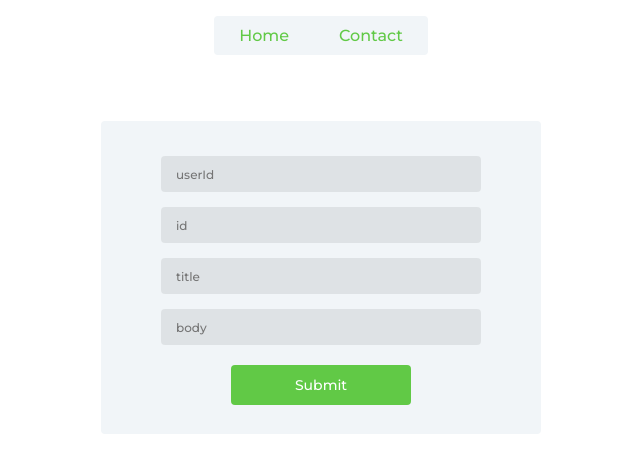
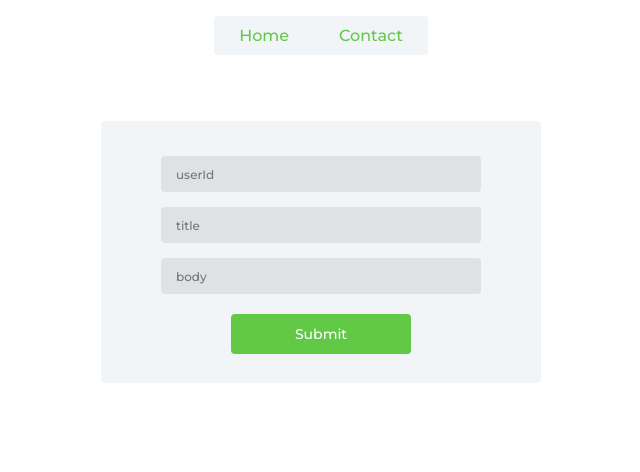
Before and after one commit to enesoncan/giphy-search, a React (Create React App) app: page /contact in a window 1280 px wide. Shown: the top 472 px of the page, without its empty margins (319-959 px from the left). Built offline with nearby package versions, Linux system fonts and the light colour scheme.

Commit message:
fix contact form

```diff
--- a/src/components/contact/index.js
+++ b/src/components/contact/index.js
@@ -8,13 +8,9 @@ class Contact extends Component {
 
     this.state = {
       userId: "",
-      id: "",
       title: "",
       body: "",
-      errorUserId: "",
-      errorId: "",
-      errorTitle: "",
-      errorBody: ""
+      errors: { errorUserId: "", errorTitle: "", errorBody: "" }
     };
   }
 
@@ -25,9 +21,9 @@ class Contact extends Component {
   submitHandler = e => {
     e.preventDefault();
     console.log(this.state);
-    const { userId, id, title, body } = this.state;
+    const { userId, title, body } = this.state;
 
-    if (userId && id && title && body) {
+    if (userId && title && body) {
       axios
         .post("http://jsonplaceholder.typicode.com/posts", this.state)
         .then(response => {
@@ -40,9 +36,6 @@ class Contact extends Component {
     if (!userId) {
       this.setState({ errorUserId: "please enter user id" });
     }
-    if (!id) {
-      this.setState({ errorId: "please enter id" });
-    }
     if (!title) {
       this.setState({ errorTitle: "please enter title" });
     }
@@ -53,9 +46,7 @@ class Contact extends Component {
     if (userId) {
       this.setState({ errorUserId: "" });
     }
-    if (id) {
-      this.setState({ errorId: "" });
-    }
+
     if (title) {
       this.setState({ errorTitle: "" });
     }
@@ -67,11 +58,9 @@ class Contact extends Component {
   render() {
     const {
       userId,
-      id,
       title,
       body,
       errorUserId,
-      errorId,
       errorTitle,
       errorBody
     } = this.state;
@@ -88,20 +77,6 @@ class Contact extends Component {
           {errorUserId ? (
             <div className="error-msg">
               <p>{errorUserId}</p>
-            </div>
-          ) : (
-            ""
-          )}
-          <input
-            type="text"
-            name="id"
-            value={id}
-            placeholder="id"
-            onChange={this.changeHandler}
-          />
-          {errorId ? (
-            <div className="error-msg">
-              <p>{errorId}</p>
             </div>
           ) : (
             ""
```
